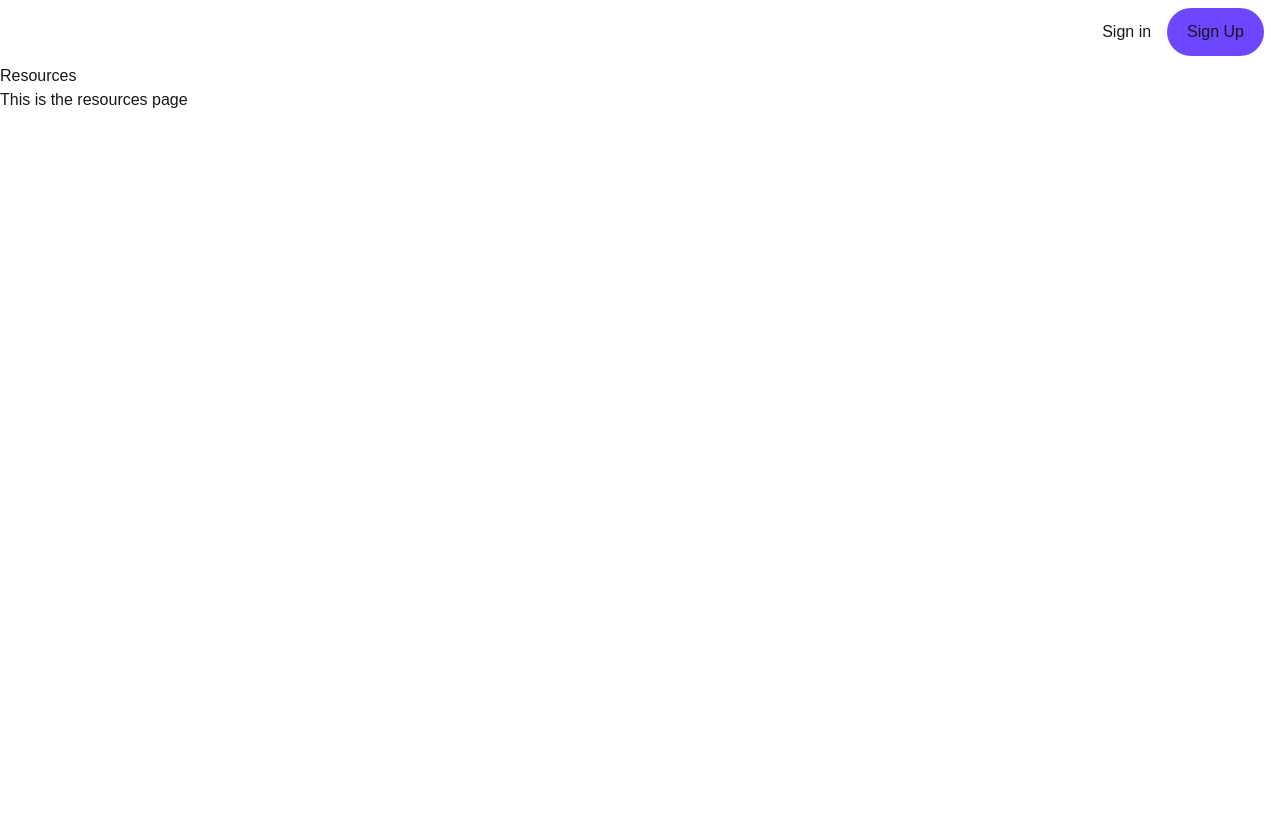
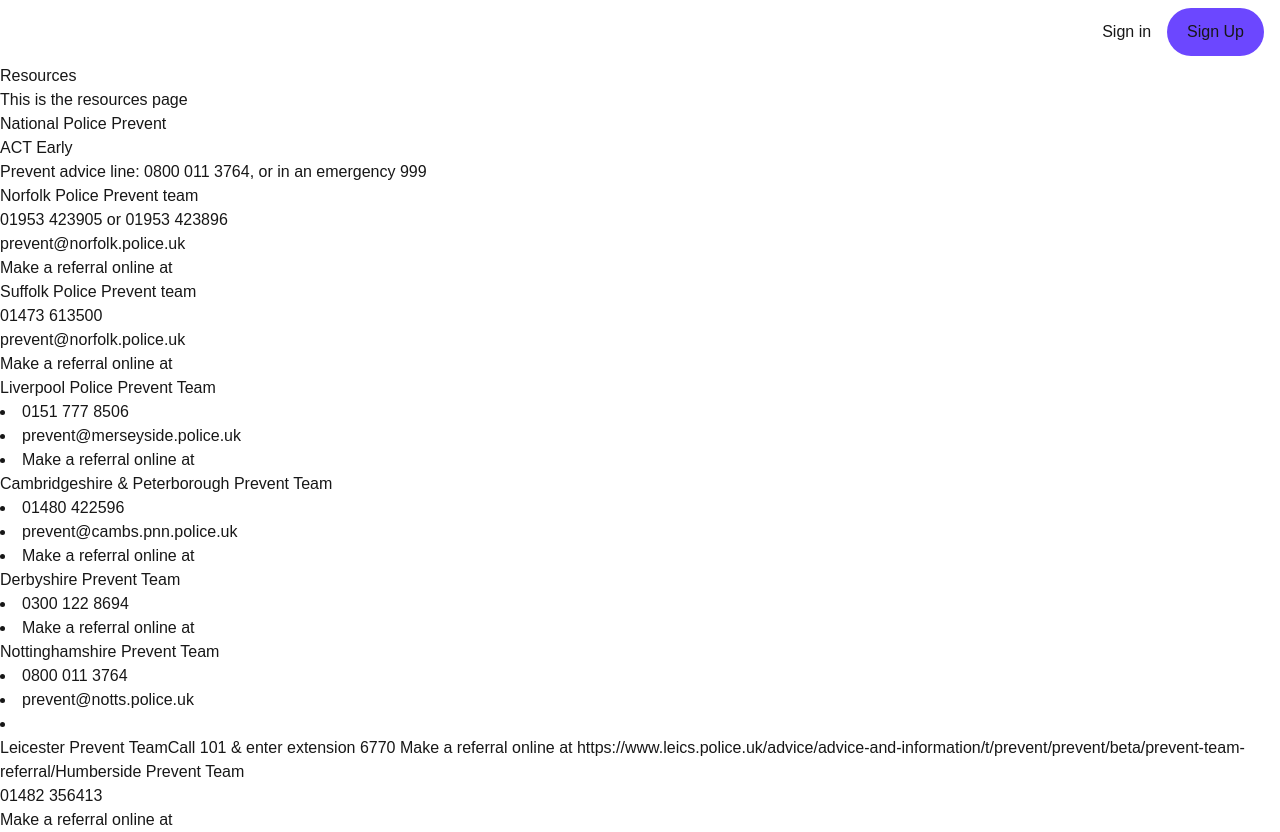
Before and after one commit to CorinnaaKR/WK12-GroupProject, a Next.js app: page /resources in a window 1280 px wide. Before the commit the page ends 800 px from the top, so only its background shows below. Built offline with nearby package versions, Linux system fonts and the light colour scheme; no server answers.

Commit message:
adding information to the resources page

```diff
--- a/src/app/resources/page.js
+++ b/src/app/resources/page.js
@@ -3,6 +3,69 @@
     <div>
       <h1>Resources</h1>
       <p>This is the resources page</p>
+      <h2>National Police Prevent</h2>
+      <ul>
+        <li>
+          ACT Early <a href="https://actearly.uk/"></a>
+        </li>
+        <li>Prevent advice line: 0800 011 3764, or in an emergency 999</li>
+      </ul>
+      <h3>Norfolk Police Prevent team</h3>
+      <ul>
+        <li>01953 423905 or 01953 423896</li>
+        <li>prevent@norfolk.police.uk</li>
+        <li>
+          {" "}
+          Make a referral online at{" "}
+          <a href="https://www.norfolk.police.uk/advice/advice-and-information/t/prevent/prevent/beta/prevent-team-referral" />
+        </li>
+      </ul>
+      <h4>Suffolk Police Prevent team</h4>
+      <ul>
+        <li>01473 613500</li>
+        <li>prevent@norfolk.police.uk</li>
+        <li>
+          Make a referral online at{" "}
+          <a href="https://www.suffolk.police.uk/advice/advice-and-information/t/prevent/prevent/beta/prevent-team-referral/"></a>
+        </li>
+      </ul>
+      <h5>Liverpool Police Prevent Team</h5>
+      <li>0151 777 8506</li>
+      <li>prevent@merseyside.police.uk</li>
+      <li>
+        Make a referral online at{" "}
+        <a href="https://www.merseyside.police.uk/advice/advice-and-information/t/prevent/prevent/alpha/prevent-referral/"></a>
+      </li>
+      <h6>Cambridgeshire & Peterborough Prevent Team</h6>
+      <li>01480 422596</li>
+      <li>prevent@cambs.pnn.police.uk</li>
+      <li>
+        Make a referral online at{" "}
+        <a href="https://www.cambs.police.uk/advice/advice-and-information/t/prevent/prevent/beta/prevent-team-referral/"></a>
+      </li>
+      <h7>Derbyshire Prevent Team</h7>
+      <li>0300 122 8694</li>
+      <li>
+        Make a referral online at{" "}
+        <a href="https://www.derbyshire.police.uk/advice/advice-and-information/t/prevent/prevent/beta/prevent-team-referral/"></a>
+      </li>
+      <h8>Nottinghamshire Prevent Team</h8>
+      <li>0800 011 3764</li>
+      <li>prevent@notts.police.uk</li>
+      <li>
+        <a href="Make a referral online at https://www.nottinghamshire.police.uk/advice/advice-and-information/t/prevent/prevent/beta/prevent-team-referral/"></a>
+      </li>
+      <h9>Leicester Prevent Team</h9>
+      Call 101 & enter extension 6770 Make a referral online at
+      https://www.leics.police.uk/advice/advice-and-information/t/prevent/prevent/beta/prevent-team-referral/
+      <h10>Humberside Prevent Team</h10>
+      <ul>
+        <li>01482 356413</li>
+        <li>
+          Make a referral online at{" "}
+          <a href="https://www.humberside.police.uk/advice/advice-and-information/t/prevent/prevent/beta/prevent-team-referral/"></a>
+        </li>
+      </ul>
     </div>
   );
 }
```
